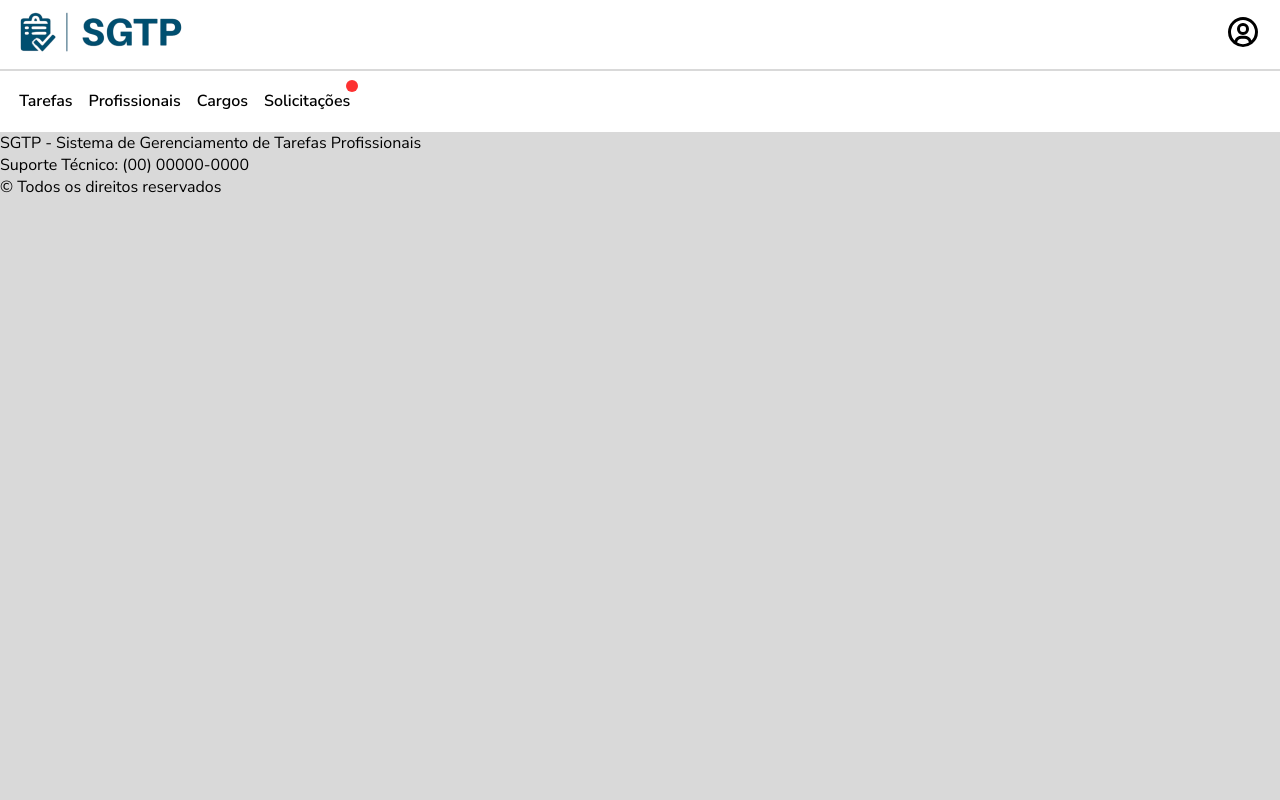
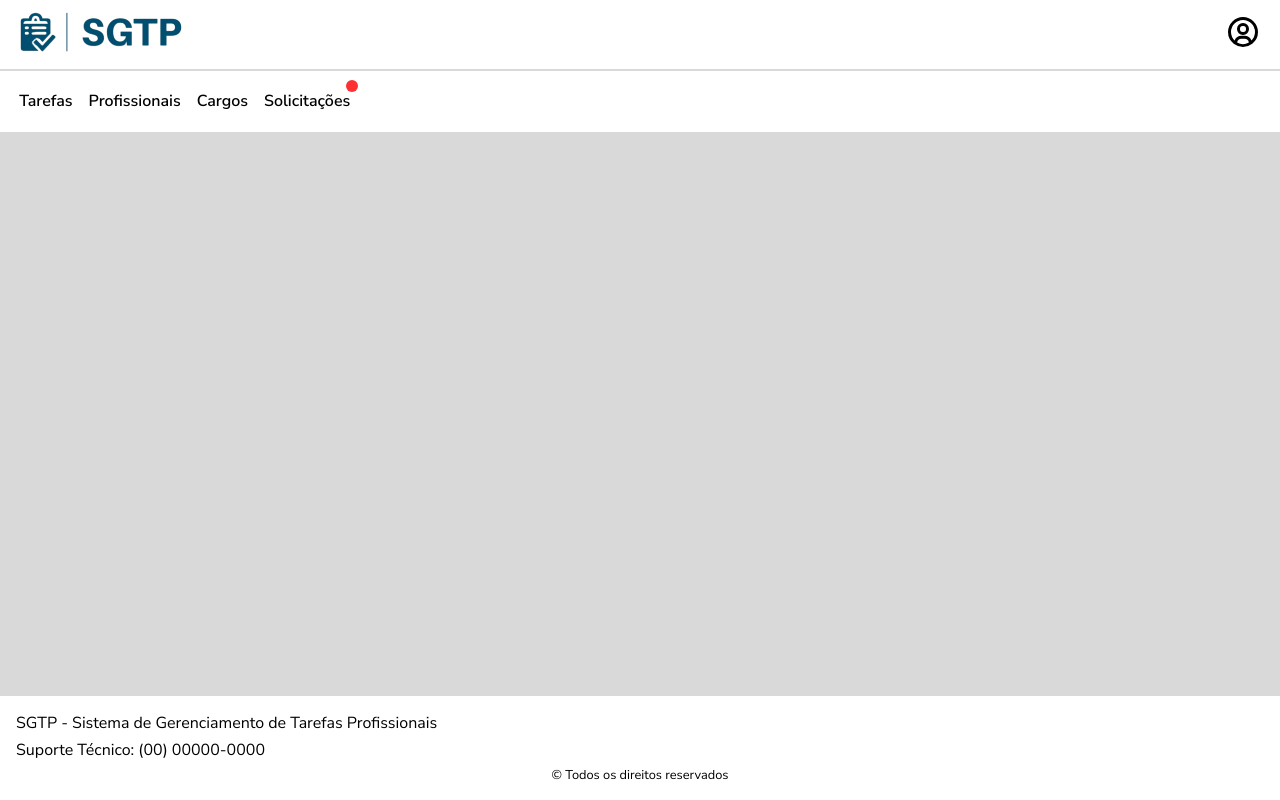
Before and after one commit to Ricardo-Cs/sistema-gerenciamento-de-tarefas, an Angular app in the folder sistema-app/: page / in a window 1280 px wide. Built offline with nearby package versions, Linux system fonts and the light colour scheme.

Commit message:
App.component feito

```diff
--- a/sistema-app/src/app/app.component.css
+++ b/sistema-app/src/app/app.component.css
@@ -58,5 +58,13 @@ header {
 footer {
     display: flex;
     flex-direction: column;
-    justify-self: flex-end;
+    margin-top: auto;
+    padding: 1rem;
+    gap: 5px;
+    background-color: #fff;
 }
+
+.copyright {
+    margin: 0 auto;
+    font-size: 0.8rem;
+}
--- a/sistema-app/src/app/app.component.html
+++ b/sistema-app/src/app/app.component.html
@@ -33,5 +33,5 @@
 <footer>
     <span>SGTP - Sistema de Gerenciamento de Tarefas Profissionais</span>
     <span>Suporte Técnico: (00) 00000-0000</span>
-    <span>© Todos os direitos reservados</span>
+    <span class="copyright">© Todos os direitos reservados</span>
 </footer>
--- a/sistema-app/src/styles.css
+++ b/sistema-app/src/styles.css
@@ -21,11 +21,10 @@ a {
 body {
     background-color: #D9D9D9;
     font-family: 'Nunito Sans', sans-serif;
-    height: 100vh;
 }
 
 app-root {
     display: flex;
     flex-direction: column;
-    height: 100vh;
+    min-height: 100vh;
 }
```
